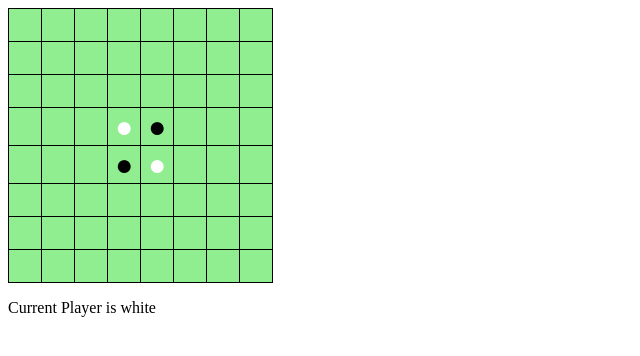
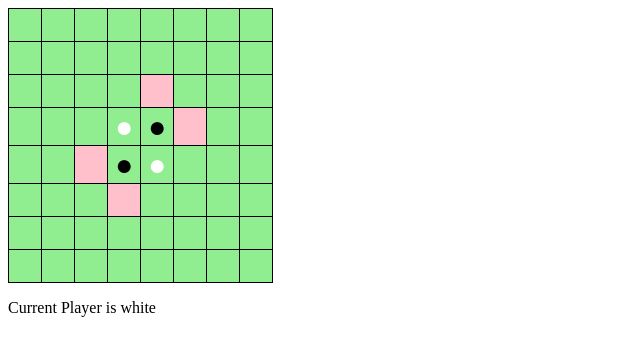
Before and after one commit to foolish-pine/react-othello, a React (Create React App) app: page / in a window 1280 px wide. Shown: the top 356 px of the page, without its empty margins (0-640 px from the left). Built offline with nearby package versions, Linux system fonts and the light colour scheme; what emotion-reset would draw is missing.

Commit message:
[add] 石を置ける場所を強調する機能追加

```diff
--- a/src/App.tsx
+++ b/src/App.tsx
@@ -1,5 +1,5 @@
 import { useState } from "react";
-import _, { max } from "lodash";
+import _ from "lodash";
 import { Board } from "src/components/Board";
 import { BoardStatus } from "./types/BoardStatus";
 
@@ -388,9 +388,34 @@ export const App = () => {
     changeCurrentPlayer();
   };
 
+  const selectableCell: number[][] = [];
+  boardStatus.forEach((row, i) =>
+    row.forEach((col, j) => {
+      if (
+        col === "" &&
+        (filterReversibleStonesLeft(i, j).length > 0 ||
+          filterReversibleStonesRight(i, j).length > 0 ||
+          filterReversibleStonesTop(i, j).length > 0 ||
+          filterReversibleStonesBottom(i, j).length > 0 ||
+          filterReversibleStonesTopRight(i, j).length > 0 ||
+          filterReversibleStonesBottomRight(i, j).length > 0 ||
+          filterReversibleStonesTopLeft(i, j).length > 0 ||
+          filterReversibleStonesBottomLeft(i, j).length > 0)
+      ) {
+        selectableCell.push([i, j]);
+      }
+    })
+  );
+  console.log(boardStatus);
+  console.log(selectableCell);
+
   return (
     <>
-      <Board boardStatus={boardStatus} onClickSquare={onClickSquare} />
+      <Board
+        boardStatus={boardStatus}
+        onClickSquare={onClickSquare}
+        selectableCells={selectableCell}
+      />
       <p>Current Player is {currentPlayer}</p>
     </>
   );
--- a/src/components/Board.tsx
+++ b/src/components/Board.tsx
@@ -1,5 +1,6 @@
 /** @jsxImportSource @emotion/react */
 import { css } from "@emotion/react";
+import _ from "lodash";
 import { VFC } from "react";
 import { Square } from "src/components/Square";
 import { BoardStatus } from "src/types/BoardStatus";
@@ -7,9 +8,14 @@ import { BoardStatus } from "src/types/BoardStatus";
 type Props = {
   boardStatus: BoardStatus;
   onClickSquare: (newStoneRow: number, newStoneCol: number) => void;
+  selectableCells: number[][];
 };
 
-export const Board: VFC<Props> = ({ boardStatus, onClickSquare }) => {
+export const Board: VFC<Props> = ({
+  boardStatus,
+  onClickSquare,
+  selectableCells,
+}) => {
   return (
     <table
       css={css`
@@ -21,10 +27,20 @@ export const Board: VFC<Props> = ({ boardStatus, onClickSquare }) => {
           return (
             <tr key={i}>
               {row.map((squareStatus, j) => {
-                return (
+                return selectableCells.some((element) =>
+                  _.isEqual(element, [i, j])
+                ) ? (
                   <Square
                     squareStatus={squareStatus}
                     onClickSquare={() => onClickSquare(i, j)}
+                    selectable={true}
+                    key={`${i}-${j}`}
+                  />
+                ) : (
+                  <Square
+                    squareStatus={squareStatus}
+                    onClickSquare={() => onClickSquare(i, j)}
+                    selectable={false}
                     key={`${i}-${j}`}
                   />
                 );
--- a/src/components/Square.tsx
+++ b/src/components/Square.tsx
@@ -6,9 +6,14 @@ import { SquareStatus } from "src/types/SquareStatus";
 type Props = {
   squareStatus: SquareStatus;
   onClickSquare: () => void;
+  selectable: boolean;
 };
 
-export const Square: VFC<Props> = ({ squareStatus = "", onClickSquare }) => {
+export const Square: VFC<Props> = ({
+  squareStatus = "",
+  onClickSquare,
+  selectable,
+}) => {
   return (
     <td
       css={css`
@@ -20,7 +25,7 @@ export const Square: VFC<Props> = ({ squareStatus = "", onClickSquare }) => {
         ${squareStatus !== "" ? `color: ${squareStatus}` : ""};
         cursor: pointer;
         user-select: none;
-        background-color: lightgreen;
+        background-color: ${selectable ? "pink" : "lightgreen"};
         border: 1px solid #000000;
       `}
       onClick={() => onClickSquare()}
```
